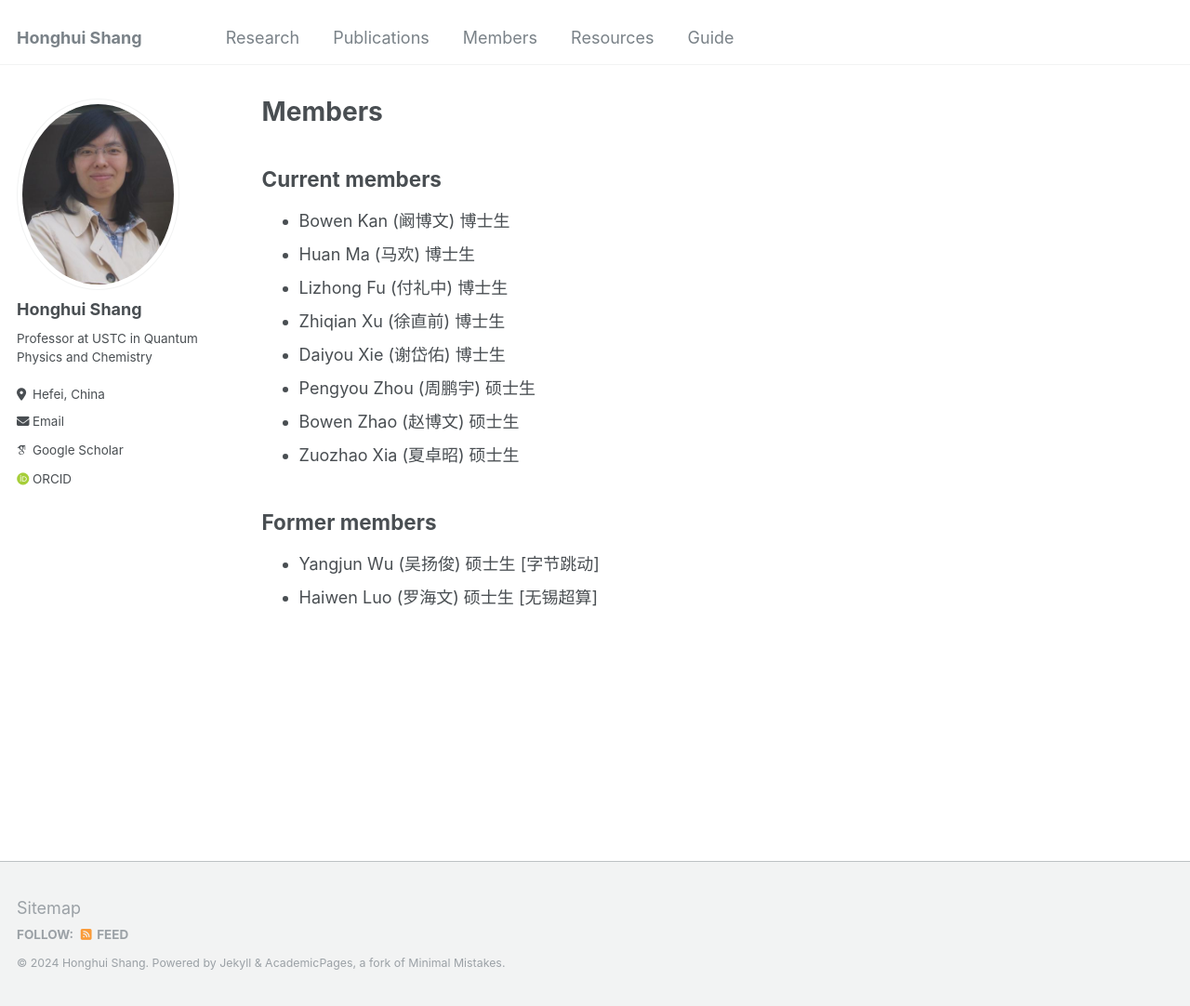
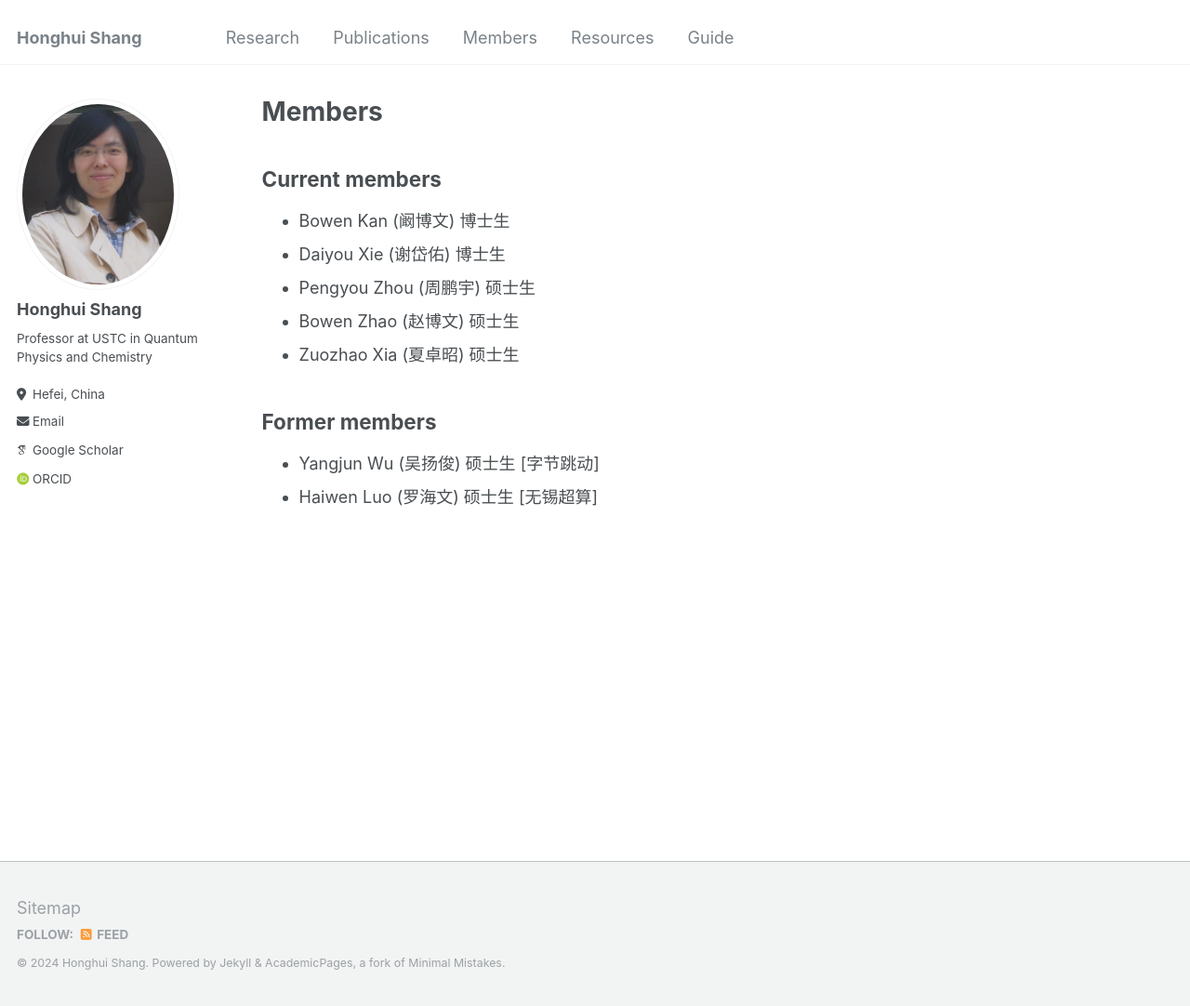
Before and after one commit to CrMomi91/CrMomi91.github.io, a Jekyll site: the page built from _pages/members.md, in a window 1280 px wide and 1082 px high. Shown: the whole window at 93% size. Built offline with Jekyll 4.4.1, drawn with Linux system fonts in a browser that asks for light colours; some web fonts are replaced.

Commit message:
Update members.md

```diff
--- a/_pages/members.md
+++ b/_pages/members.md
@@ -8,9 +8,6 @@ author_profile: true
 ## Current members
 
 - Bowen Kan (阚博文) 博士生
-- Huan Ma (马欢) 博士生
-- Lizhong Fu (付礼中) 博士生
-- Zhiqian Xu (徐直前) 博士生
 - Daiyou Xie (谢岱佑) 博士生
 - Pengyou Zhou (周鹏宇) 硕士生
 - Bowen Zhao (赵博文) 硕士生
```
